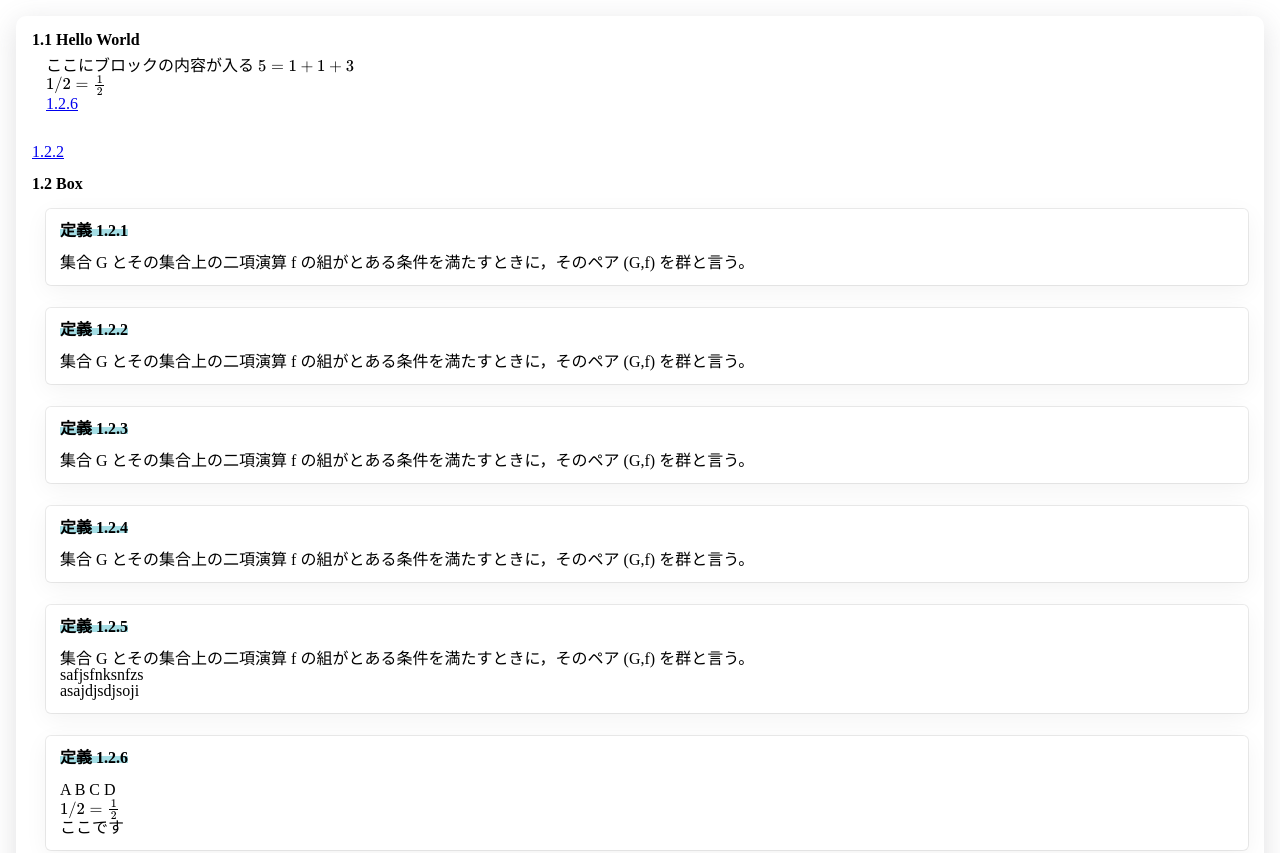
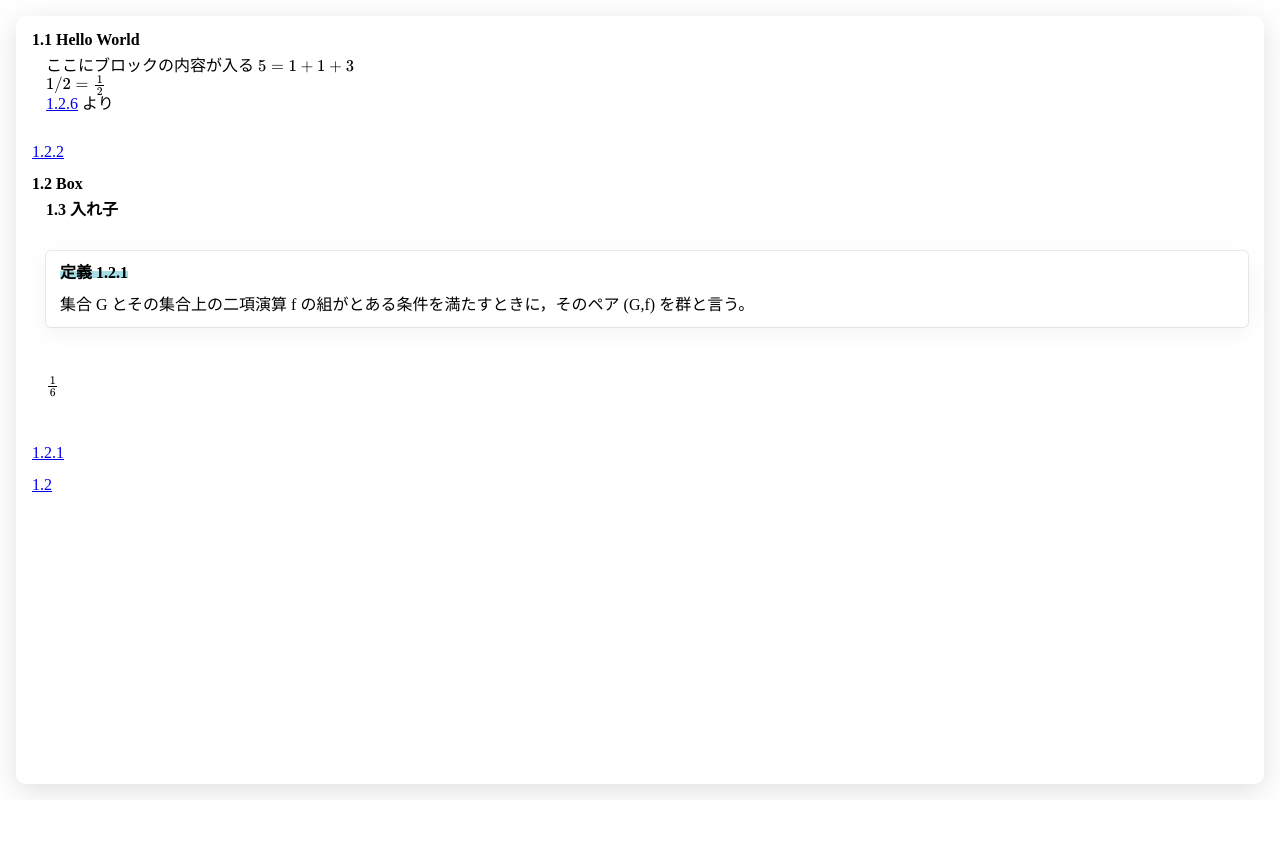
Before and after one commit to SouichiroTsujimoto/w1eX, a website: page src/index.html in a window 1280 px wide. Shown: the top 853 px of the page. After the commit the page ends 800 px from the top, so only its background shows below. Drawn offline with nearby package versions, Linux system fonts and the light colour scheme.

Commit message:
hot swap

```diff
--- /dev/null
+++ b/nodemon.json
@@ -0,0 +1,5 @@
+{
+    "watch": ["src"],
+    "ext": "ts,w1ex",
+    "exec": "ts-node ./src/index.ts"
+}
--- a/package.json
+++ b/package.json
@@ -6,7 +6,7 @@
   "scripts": {
     "start": "npm run build:live",
     "build": "tsc -p .",
-    "build:live": "nodemon --legacy-watch --watch 'src/**/*.ts' --exec \"ts-node\" src/index.ts",
+    "build:live": "nodemon",
     "test": "echo \"Error: no test specified\" && exit 1"
   },
   "keywords": [],
--- a/src/index.html
+++ b/src/index.html
@@ -15,8 +15,6 @@ padding: 16px;
 font-size:16px;
 line-height:100%;
 background-color: white;
-// box-shadow: rgba(99, 99, 99, 0.2) 0px 1px 10px 0px;
-// box-shadow: rgba(0, 0, 0, 0.02) 0px 1px 3px 0px, rgba(27, 31, 35, 0.15) 0px 0px 0px 1px;
 border-radius: 5px;
 padding-top: 10px;
 padding-left: 14px;
@@ -25,7 +23,6 @@ padding-left: 14px;
 font-size:16px;
 line-height:100%;
 box-shadow: rgba(0, 0, 0, 0.05) 0px 6px 24px 0px, rgba(0, 0, 0, 0.08) 0px 0px 0px 1px;
-// box-shadow: rgba(0, 0, 0, 0.02) 0px 1px 3px 0px, rgba(27, 31, 35, 0.15) 0px 0px 0px 1px;
 margin-top: 7px;
 border-radius: 5px;
 padding: 14px;
@@ -39,41 +36,23 @@ span.marker {
 <b id="1.1">1.1  Hello World </b><div class="section">
 ここにブロックの内容が入る \(5 = 1 + 1 + 3\)<br>
 \(1 / 2 = \frac{1}{2} \)<br>
-<a href=#1.2.6>1.2.6</a><br>
+<a href=#1.2.6>1.2.6</a> より<br>
 
 </div><br>
 <br>
 <a href=#1.2.2>1.2.2</a><br>
 <br>
 <b id="1.2">1.2  Box </b><div class="section">
+<b id="1.3">1.3  入れ子 </b><div class="section">
+
+</div><br>
 <div class="box">
 <b id="1.2.1"><span class="marker">定義 1.2.1</span></b><br><br>
     集合 G とその集合上の二項演算 f の組がとある条件を満たすときに，そのペア (G,f) を群と言う。<br>
 </div><br>
-<div class="box">
-<b id="1.2.2"><span class="marker">定義 1.2.2</span></b><br><br>
-    集合 G とその集合上の二項演算 f の組がとある条件を満たすときに，そのペア (G,f) を群と言う。<br>
-</div><br>
-<div class="box">
-<b id="1.2.3"><span class="marker">定義 1.2.3</span></b><br><br>
-    集合 G とその集合上の二項演算 f の組がとある条件を満たすときに，そのペア (G,f) を群と言う。<br>
-</div><br>
-<div class="box">
-<b id="1.2.4"><span class="marker">定義 1.2.4</span></b><br><br>
-    集合 G とその集合上の二項演算 f の組がとある条件を満たすときに，そのペア (G,f) を群と言う。<br>
-</div><br>
-<div class="box">
-<b id="1.2.5"><span class="marker">定義 1.2.5</span></b><br><br>
-    集合 G とその集合上の二項演算 f の組がとある条件を満たすときに，そのペア (G,f) を群と言う。<br>
-    safjsfnksnfzs<br>
-    asajdjsdjsoji<br>
-</div><br>
-<div class="box">
-<b id="1.2.6"><span class="marker">定義 1.2.6</span></b><br><br>
-    A B C D<br>
-    \(1 / 2 = \frac{1}{2} \)<br>
-    ここです  <br>
-</div><br>
+<br>
+<br>
+\(\frac{1}{6}\)<br>
 <br>
 
 </div><br>
--- a/src/index.ts
+++ b/src/index.ts
@@ -92,8 +92,6 @@ padding: 16px;
 font-size:16px;
 line-height:100%;
 background-color: white;
-// box-shadow: rgba(99, 99, 99, 0.2) 0px 1px 10px 0px;
-// box-shadow: rgba(0, 0, 0, 0.02) 0px 1px 3px 0px, rgba(27, 31, 35, 0.15) 0px 0px 0px 1px;
 border-radius: 5px;
 padding-top: 10px;
 padding-left: 14px;
@@ -102,7 +100,6 @@ padding-left: 14px;
 font-size:16px;
 line-height:100%;
 box-shadow: rgba(0, 0, 0, 0.05) 0px 6px 24px 0px, rgba(0, 0, 0, 0.08) 0px 0px 0px 1px;
-// box-shadow: rgba(0, 0, 0, 0.02) 0px 1px 3px 0px, rgba(27, 31, 35, 0.15) 0px 0px 0px 1px;
 margin-top: 7px;
 border-radius: 5px;
 padding: 14px;
```
Also changed, not shown: 1 other file.
